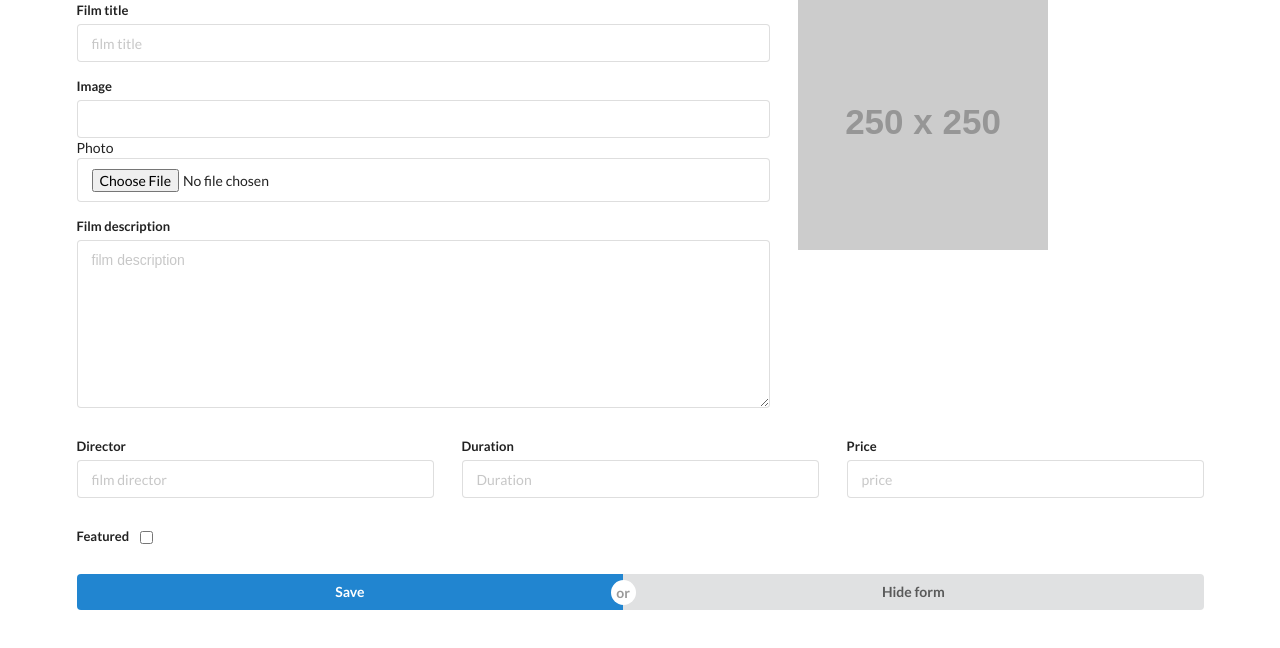
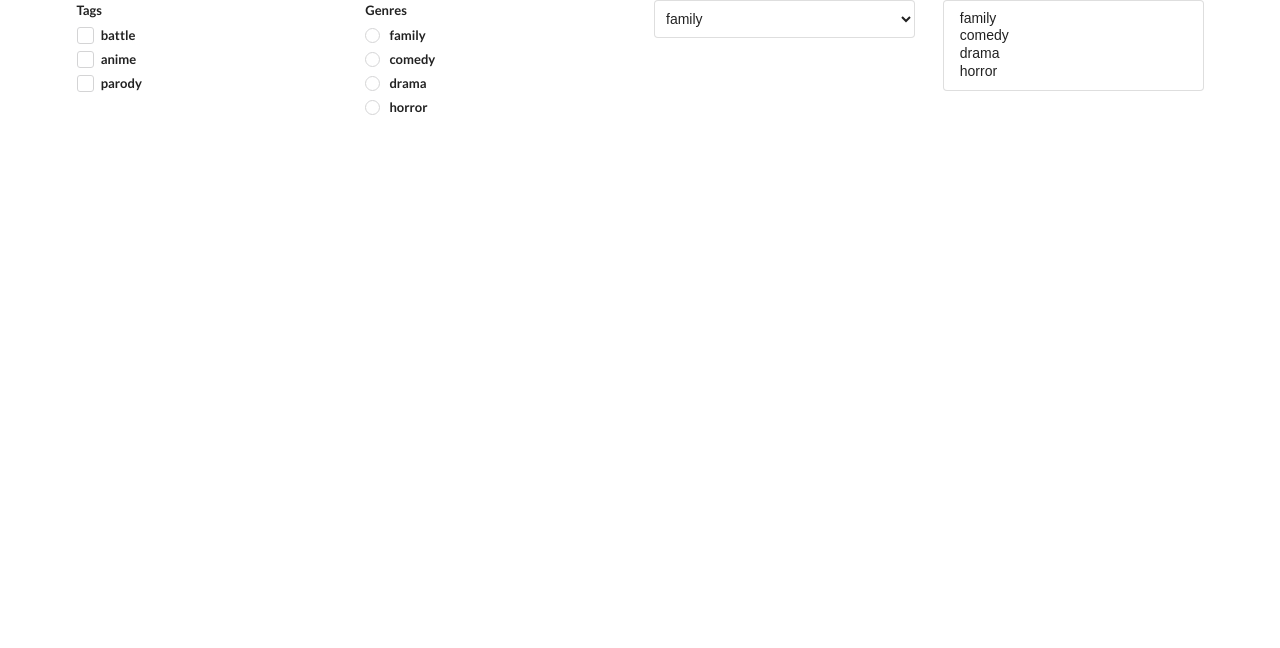
Before and after one commit to van-yog/beetroot-client, a React (Create React App) app: page / in a window 1280 px wide. Shown: the top 648 px of the page. Built offline with nearby package versions, Linux system fonts and the light colour scheme; the HTML template or start-up script is replaced by a standard one.

Commit message:
class work

```diff
--- a/src/pages/FilmsPage/components/FilmForm.jsx
+++ b/src/pages/FilmsPage/components/FilmForm.jsx
@@ -1,176 +1,112 @@
 import React, {Component} from "react";
-
-const initialData = {
-  title: "",
-  img: "",
-  description: "",
-  director: "",
-  duration: "",
-  price: "",
-  featured: false,
-};
+import {genres, tags} from "data";
 
 class FilmForm extends Component {
   state = {
-    data: initialData,
-  };
-  handleSubmit = e => {
-    e.preventDefault();
-    console.log(this.state.data);
+    tags: [],
+    genre: "",
+    sel: "",
+    multipleSelect: [],
   };
 
-  handleStringChange = e =>
-    this.setState({
-      data: {...this.state.data, [e.target.name]: e.target.value},
-    });
+  componentDidMount() {
+    this.setState({genre: genres});
+  }
 
-  handleNumbeChange = e => {
-    let value = parseFloat(e.target.value);
-    value = isNaN(value) || value === 0 ? "" : Math.abs(value);
-    this.setState({
-      data: {...this.state.data, [e.target.name]: value},
-    });
+  handleTagsChange = ({target}) => {
+    target.checked
+      ? this.setState(x => ({tags: [...x.tags, target.value]}))
+      : this.setState(x => ({
+          tags: x.tags.filter(item => item !== target.value),
+        }));
   };
 
-  handleCheckboxChange = e =>
-    this.setState({
-      data: {...this.state.data, [e.target.name]: e.target.checked},
-    });
+  handleGenreChange = ({target}) => this.setState({genre: target.value});
+
+  handleSelectChange = ({target}) => this.setState({sel: target.value});
+
+  handleMultiSelect = e => {
+    const arr = [...e.target.selectedOptions];
+    const multipleSelect = [...arr].map(item => item.value);
+
+    this.setState({multipleSelect});
+  };
 
   render() {
-    const {data} = this.state;
+    const {sel, multipleSelect} = this.state;
+    const {
+      handleTagsChange,
+      handleGenreChange,
+      handleSelectChange,
+      handleMultiSelect,
+    } = this;
     return (
-      <form onSubmit={this.handleSubmit} className="ui form">
-        <div className="ui grid mb-3">
-          {/*  START two columns */}
-          <div className="two column row">
-            {/*  START left column */}
-            <div className="ten wide column">
-              {/* START title */}
-              <div className="field">
-                <label htmlFor="title">Film title</label>
-                <input
-                  value={data.title}
-                  onChange={this.handleStringChange}
-                  type="text"
-                  name="title"
-                  id="title"
-                  placeholder="film title"
-                />
-              </div>
-              {/* END title */}
-              {/* START IMG */}
-              <div className="field img-grid">
-                <label htmlFor="img">Image</label>
-                <input
-                  value={data.img}
-                  onChange={this.handleStringChange}
-                  name="img"
-                />
+      <form className="ui form">
+        <div className="ui grid">
+          <div className="four wide column">
+            {/*  =========================  tags  ================  */}
+            <div className="grouped fields">
+              <label>Tags</label>
+              {/* ====== */}
+              {tags.map((item, i) => (
+                <div className="field" key={item._id}>
+                  <div className="ui checkbox field">
+                    <input
+                      type="checkbox"
+                      id={`tag${i}`}
+                      onChange={handleTagsChange}
+                      value={item.title}
+                    />
+                    <label htmlFor={`tag${i}`}> {item.title}</label>
+                  </div>
+                </div>
+              ))}
+              {/* ====== */}
+            </div>
+          </div>
+          {/*  ==============================   genre ================  */}
+          <div className="four wide column">
+            <div className="grouped fields">
+              <label>Genres</label>
+              {/* ====== */}
+              {genres.map((item, i) => (
+                <div key={item._id} className="ui radio checkbox field">
+                  <input
+                    type="radio"
+                    name="example2"
+                    value={item.title}
+                    checked={this.state.genre === item.title ? "checked" : ""}
+                    onChange={handleGenreChange}
+                  />
+                  <label htmlFor="example2">{item.title}</label>
+                </div>
+              ))}
+              {/* ====== */}
+            </div>
+          </div>
+          {/*  ==============================   sel ================  */}
+          <div className="four wide column">
+            <select className="ui dropdown" onChange={handleSelectChange}>
+              {genres.map(item => (
+                <option key={item._id} value={item.title}>
+                  {item.title}
+                </option>
+              ))}
+            </select>
+          </div>
+          {/*  ==============================  multipleSelect ================  */}
+          <div className="four wide column">
+            <select multiple size="SIZE" onChange={handleMultiSelect}>
+              {genres.map(item => (
+                <option key={item._id} value={item.title}>
+                  {item.title}
+                </option>
+              ))}
+            </select>
+          </div>
+        </div>
 
-                <div className="inp-file">
-                  <label htmlFor="photo">Photo</label>
-                  <input type="file" id="photo" />
-                </div>
-              </div>
-              {/* END IMG */}
-
-              {/* START description */}
-              <div className="column row field">
-                <label htmlFor="description">Film description</label>
-                <textarea
-                  value={data.description}
-                  onChange={this.handleStringChange}
-                  name="description"
-                  id="description"
-                  placeholder="film description"
-                ></textarea>
-              </div>
-              {/* END description */}
-            </div>
-            {/*  END left column */}
-
-            {/*  START right column */}
-            <div className="six wide column">
-              <img
-                src="http://via.placeholder.com/250x250"
-                className="ui image imgfit"
-                alt="my img"
-              />
-            </div>
-            {/*  END right column */}
-          </div>
-          {/*  END two columns */}
-
-          {/* START three columns */}
-          <div className="three column row">
-            {/* START director */}
-            <div className="column field">
-              <label htmlFor="director">Director</label>
-              <input
-                value={data.director}
-                onChange={this.handleStringChange}
-                type="text"
-                name="director"
-                id="director"
-                placeholder="film director"
-              />
-            </div>
-            {/* END director */}
-
-            {/* START duration */}
-            <div className="column field">
-              <label htmlFor="duration">Duration</label>
-              <input
-                value={data.duration}
-                onChange={this.handleNumbeChange}
-                type="number"
-                name="duration"
-                id="duration"
-                placeholder="Duration"
-              />
-            </div>
-            {/* END duration */}
-            {/* START price */}
-            <div className="column field">
-              <label htmlFor="price">Price</label>
-              <input
-                value={data.price}
-                onChange={this.handleNumbeChange}
-                type="number"
-                name="price"
-                id="price"
-                placeholder="price"
-              />
-            </div>
-            {/* END price */}
-          </div>
-          {/* END three columns */}
-
-          {/* START featured */}
-          <div className="six wide column inline field">
-            <label htmlFor="featured">Featured</label>
-            <input
-              checked={data.featured}
-              onChange={this.handleCheckboxChange}
-              type="checkbox"
-              name="featured"
-              id="featured"
-            />
-          </div>
-          {/* END featured */}
-
-          {/* START buttons */}
-          <div className="ui fluid buttons">
-            <button className="ui button primary" type="submit">
-              Save
-            </button>
-            <div className="or"></div>
-            <span className="ui button">Hide form</span>
-          </div>
-          {/* END buttons */}
-        </div>
-        {/* END ui grid */}
+        {/* ====================================================== */}
       </form>
     );
   }
```
